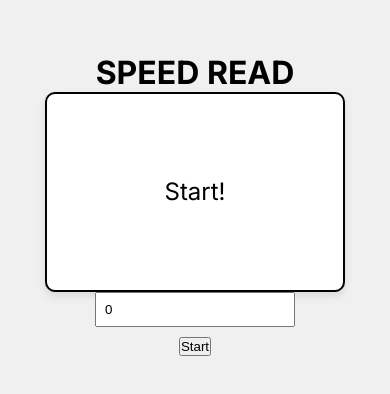
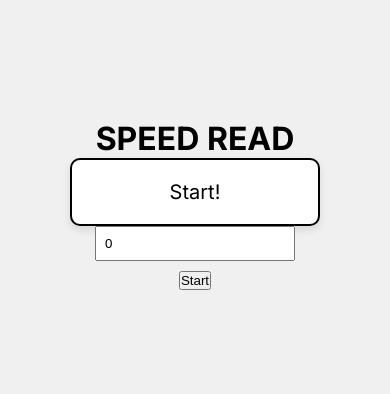
Before and after one commit to Mudassar06/speed-reader, a Next.js app: page /speedread in a window 390 px wide. Shown: the part 218-612 px from the top of the page. Built offline with nearby package versions, Linux system fonts and the light colour scheme.

Commit message:
minor css changed

```diff
--- a/app/globals.css
+++ b/app/globals.css
@@ -3,7 +3,6 @@
   padding: 0;
   box-sizing: border-box;
 }
-
 
 .textbox {
   width: 300px;
@@ -35,7 +34,6 @@
   font-size: inherit;
 }
 
-
 .word {
   font-size: 24px;
   color: #000000;
@@ -47,3 +45,69 @@
   height: 400px;
   background-color: #000000;
 }
+
+.bg {
+  display: flex;
+  flex-direction: column;
+  justify-content: center;
+  align-items: center;
+  height: 100vh;
+  background-color: #f0f0f0;
+}
+
+/* Responsive Styles */
+@media (max-width: 768px) {
+  .textbox {
+    width: 90%;
+    height: auto;
+    padding: 20px;
+  }
+
+  .inputbox {
+    width: 90%;
+    height: auto;
+    padding: 15px;
+  }
+
+  .word {
+    font-size: 22px;
+  }
+
+  .button {
+    width: 90%;
+    height: auto;
+    padding: 20px;
+  }
+
+  .bg {
+    padding: 10px;
+  }
+}
+
+@media (max-width: 480px) {
+  .textbox {
+    width: 66%;
+    height: auto;
+    padding: 20px;
+  }
+
+  .inputbox {
+    width: 100%;
+    height: 100%;
+    padding: 15px;
+  }
+
+  .word {
+    font-size: 20px;
+  }
+
+  .button {
+    width: 95%;
+    height: auto;
+    padding: 20px;
+  }
+
+  .bg {
+    padding: 5px;
+  }
+}
--- a/app/input/page.js
+++ b/app/input/page.js
@@ -19,7 +19,7 @@ const Home = () => {
   };
 
   return (
-    <div style={{ display: 'flex', flexDirection: 'column', justifyContent: 'center', alignItems: 'center', height: '100vh', backgroundColor: '#f0f0f0' }}>
+    <div className='bg'>
       <h1>ENTER TEXT TO SPEED READ</h1>
       <InputBox inputText={inputText} setInputText={setInputText} />
       <button type="button" onClick={handleSubmit}>Submit</button>
--- a/app/speedread/page.js
+++ b/app/speedread/page.js
@@ -29,7 +29,7 @@ export default function Home() {
 
 
     return (
-        <div className='bg' style={{ display: 'flex', flexDirection: 'column', justifyContent: 'center', alignItems: 'center', height: '100vh', backgroundColor: '#f0f0f0' }}>
+        <div className='bg' >
             <h1>SPEED READ</h1>
             <Box word={word} />
             <input
```
